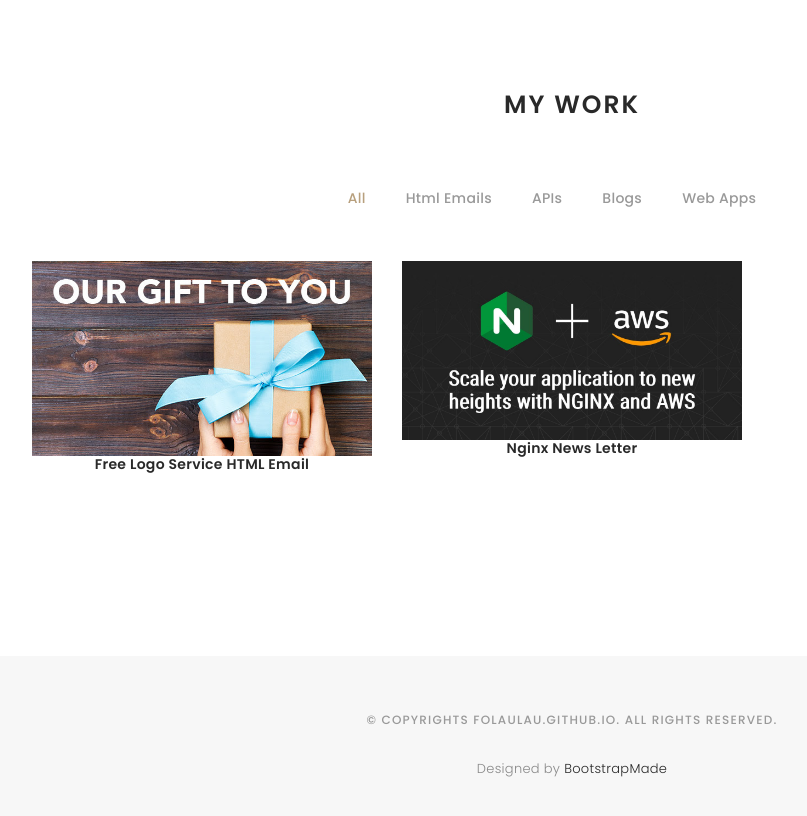
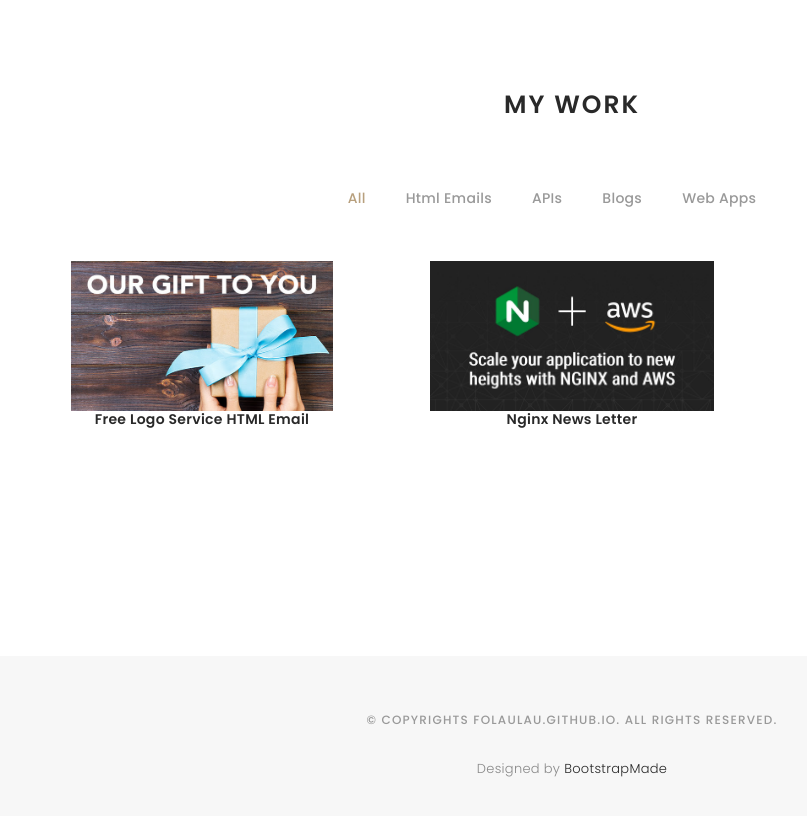
Before and after one commit to folaulau/folaulau.github.io, a plain HTML site: page index.html in a window 1280 px wide. Shown: the whole page, without its empty margins (68-875 px from the left). Drawn offline with Linux system fonts and the light colour scheme; a web font is replaced by a local one.

Commit message:
fixed height of projects

```diff
--- a/index.html
+++ b/index.html
@@ -72,14 +72,14 @@
 
             <div class="col-lg-4 col-md-6 portfolio-thumbnail all htmlEmails">
               <a href="details/html-email-free-logo-service.html">
-                <img src="images/html-emails/free-logo-service.jpg" alt="img">
+                <img src="images/html-emails/free-logo-service.jpg" alt="img" style="height: 150px;">
               </a>
               <h4><a href="details/html-email-free-logo-service.html">Free Logo Service HTML Email</a></h4>
             </div>
 
             <div class="col-lg-4 col-md-6 portfolio-thumbnail all htmlEmails">
               <a href="details/nginx-news-letter.html">
-                <img src="images/html-emails/nginx-news-letter.jpg" alt="img">
+                <img src="images/html-emails/nginx-news-letter.jpg" alt="img" style="height: 150px;">
               </a>
               <h4><a href="details/nginx-news-letter.html">Nginx News Letter</a></h4>
             </div>
```
